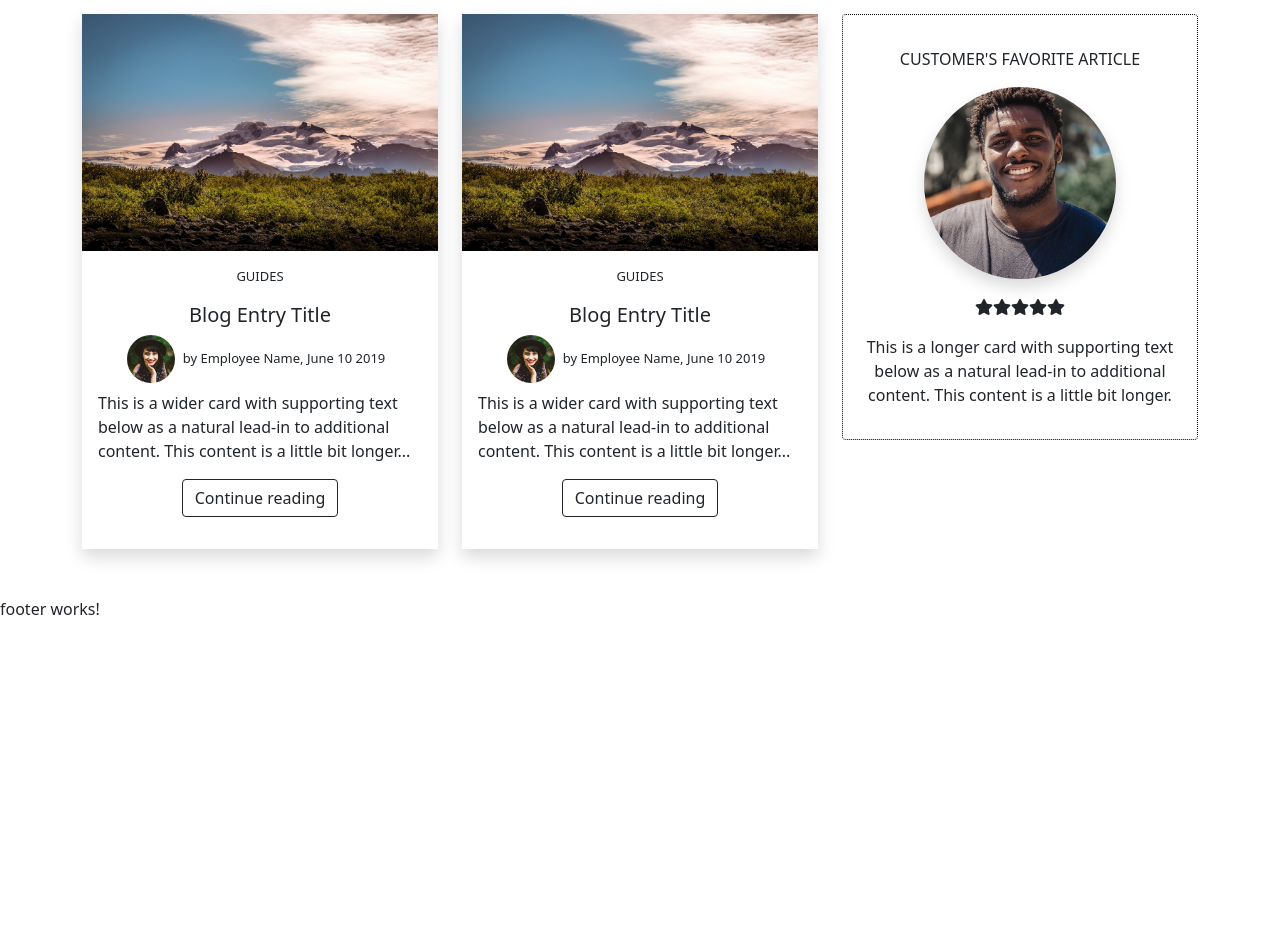
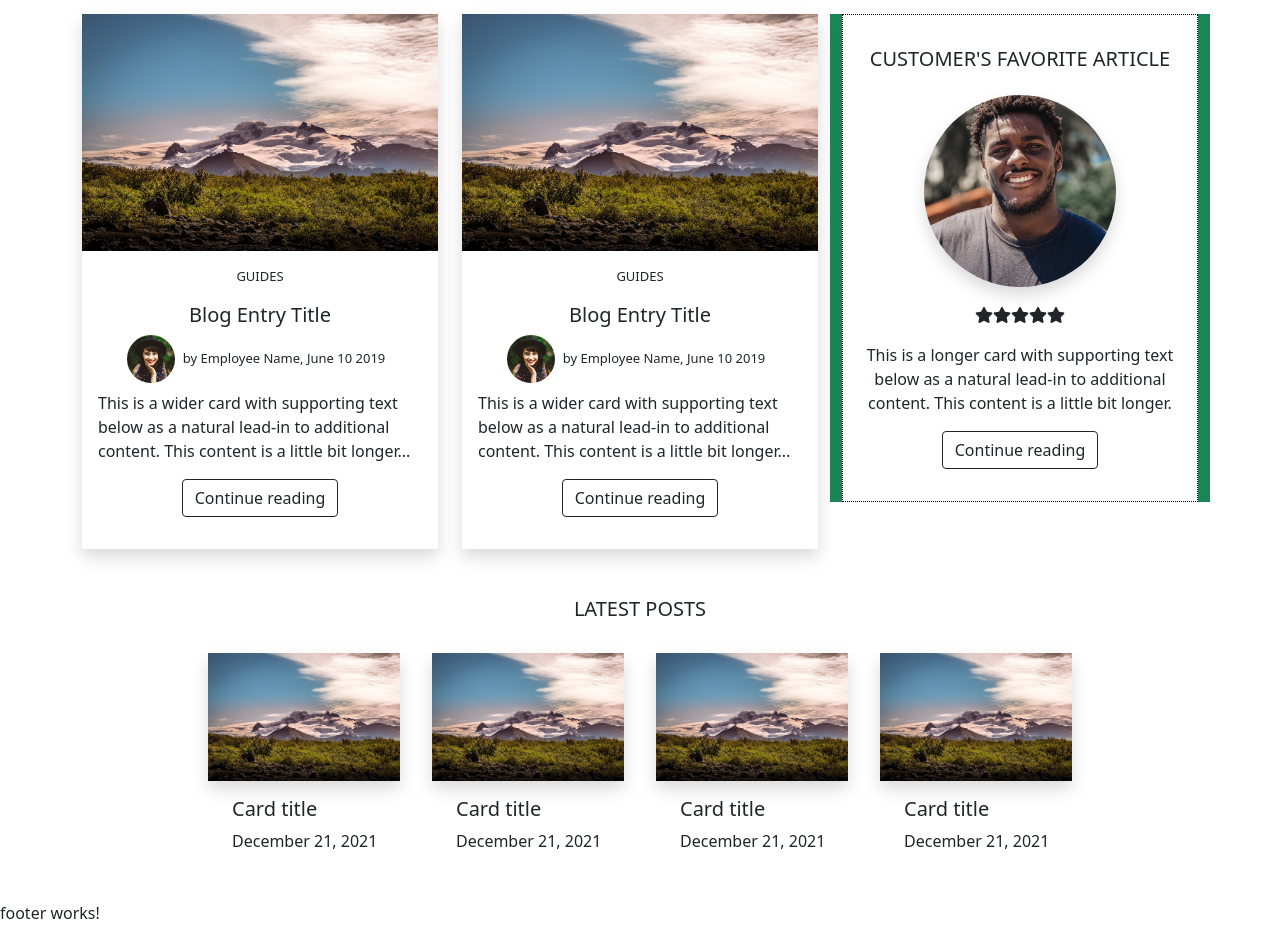
Before and after one commit to nat-oku/FE21-CR6-Natalia, an Angular app in the folder TravelAgency/: page /blog in a window 1280 px wide. Shown: the part 598-1539 px from the top of the page. Before the commit the page ends 1235 px from the top, so only its background shows below. Built offline with nearby package versions, Linux system fonts and the light colour scheme.

Commit message:
adapting layout

```diff
--- a/TravelAgency/src/app/blog/blog.component.html
+++ b/TravelAgency/src/app/blog/blog.component.html
@@ -1,9 +1,8 @@
 <!-- layout for the blog page -->
 
 <div class="container">
-  <div class="mt-3 mb-3 pt-3 pb-3">
-    <div class="row bg-primary">
-      <div class="col-sm-6 col-lg-8">
+  <div class="row">
+    <div class="col-sm-12 col-md-12 col-lg-8 mt-3 mb-3">
       <!-- main pic -->
       <div class="card bg-dark text-white removeBorder">
         <img src="assets/img/andreas-m-q-4953SkCqY-unsplash.jpg" class="card-img rounded-0" alt="...">
@@ -18,7 +17,7 @@
     <!-- sidebar -->
     <div class="col-sm-12 col-lg-4 d-flex justify-content-between">
       <div class="row">
-          <div class="col-sm-12">
+        <div class="col-sm-6 col-lg-12 mt-3">
           <div class="card bg-dark text-white removeBorder">
             <img src="assets/img/andreas-m-q-4953SkCqY-unsplash.jpg" class="card-img rounded-0" alt="...">
             <div class="card-img-overlay text-center d-flex flex-column justify-content-center">
@@ -27,7 +26,7 @@
           </div>
         </div>
 
-          <div class="col-sm-12 align-self-end">
+        <div class="col-sm-6 col-lg-12 align-self-end mt-3 mb-3">
           <div class="card bg-dark text-white removeBorder">
             <img src="assets/img/andreas-m-q-4953SkCqY-unsplash.jpg" class="card-img rounded-0" alt="...">
             <div class="card-img-overlay text-center d-flex flex-column justify-content-center">
@@ -40,8 +39,8 @@
   </div>
 
   <!-- two articles in a row -->
-    <div class="row mt-3 mb-3">
-      <div class="col-12 col-sm-4">
+  <div class="row ">
+    <div class="col-12 col-md-6 col-lg-4 mt-3 mb-3">
       <div class="card text-dark removeBorder rounded-0 shadow pb-3">
         <img src="assets/img/andreas-m-q-4953SkCqY-unsplash.jpg" class="card-img-top rounded-0" alt="...">
         <div class="card-body text-center">
@@ -56,7 +55,8 @@
         </div>
       </div>
     </div>
-      <div class="col-12 col-sm-4">
+
+    <div class="col-12 col-md-6 col-lg-4 mt-3 mb-3">
       <div class="card text-dark removeBorder rounded-0 shadow pb-3">
         <img src="assets/img/andreas-m-q-4953SkCqY-unsplash.jpg" class="card-img-top rounded-0" alt="...">
         <div class="card-body text-center">
@@ -73,69 +73,84 @@
     </div>
 
     <!-- sidebar -->
-      <div class="col-sm-12 col-lg-4">
+    <div class="col-sm-12 col-lg-4 mt-3 mb-3">
         <div class="row">
-            <div class="col-sm-12">
-              <div class="card text-dark removeBorder favArticleBorder pt-3 pb-3">
-                <p class="card-text text-center pt-3 fw-light text-uppercase">customer's favorite article</p>
+          <div class="col-sm-12 bg-success">
+            <div class="card text-dark removeBorder favArticleBorder pt-3 pb-3 rounded-0">
+              <h5 class="card-text text-center pt-3 pb-3 fw-light text-uppercase">customer's favorite article</h5>
               <img src="assets/img/employees/elizeu-dias-2EGNqazbAMk-unsplash.jpg" class="card-img-top rounded-circle shadow favArticleImg" alt="...">
               <div class="card-body text-center">
                 <p class="card-text"><i class="fas fa-star"></i><i class="fas fa-star"></i><i class="fas fa-star"></i><i class="fas fa-star"></i><i class="fas fa-star"></i></p>
                 <p class="card-text">This is a longer card with supporting text below as a natural lead-in to additional content. This content is a little bit longer.</p>
-                </div>
+                <button type="button" class="btn btn-outline-dark">Continue reading</button>
               </div>
             </div>
           </div>
         </div>
      </div>
 
+     <!-- latest articles overview --- bottom of the page -->
+    <div class="col-sm-12 col-lg-12 mt-3 mb-3">
+      <h5 class="card-text text-center pt-3 pb-2 fw-light text-uppercase"> latest posts </h5>
+      <div class="d-flex flex-column flex-lg-row justify-content-center">
+
+        <div class="d-flex flex-row justify-content-around">
+          <div class="card removeBorder p-lg-3">
+            <div class="col-sm-12">
+              <img src="assets/img/andreas-m-q-4953SkCqY-unsplash.jpg" class="shadow favArticleImg" alt="...">
+            </div>
+            <div class="col-sm-12 ps-2">
+              <div class="card-body">
+                <h5 class="card-title">Card title</h5>
+                <p class="card-text">December 21, 2021</p>
+              </div>
             </div>
           </div>
 
 
 
-
-<!--
-<div class="container mt-3 mb-3 pt-3 pb-3">
-  <div class="card-group row bg-warning">
-    <div class="col-1 col-md-8 bg-danger h-100">  main content
-      <div class="card bg-dark text-white removeBorder">
-        <img src="assets/img/andreas-m-q-4953SkCqY-unsplash.jpg" class="card-img rounded-0" alt="...">
-        <div class="card-img-overlay d-flex flex-column justify-content-center align-items-center text-center">
-          <div class="bg-dark p-4 w-75">
+          <div class="card removeBorder p-lg-3">
+            <div class="col-sm-12">
+              <img src="assets/img/andreas-m-q-4953SkCqY-unsplash.jpg" class="shadow favArticleImg" alt="...">
+            </div>
+            <div class="col-sm-12 ps-2">
+              <div class="card-body">
                 <h5 class="card-title">Card title</h5>
-            <p class="card-text">This is a wider card with supporting text below as a natural lead-in to additional content. This content is a little bit longer.</p>
+                <p class="card-text">December 21, 2021</p>
               </div>
             </div>
           </div>
-      <div class="card-group row ">
-        <div class="col-8 col-sm-6 bg-primary">
-          Level 2: .col-8 .col-sm-6
         </div>
-        <div class="col-4 col-sm-6 bg-secondary">
-          Level 2: .col-4 .col-sm-6
+        <div class="d-flex flex-row justify-content-around">
+          <div class="card removeBorder p-lg-3">
+            <div class="col-sm-12">
+              <img src="assets/img/andreas-m-q-4953SkCqY-unsplash.jpg" class="shadow favArticleImg" alt="...">
+            </div>
+            <div class="col-sm-12 ps-2">
+              <div class="card-body">
+                <h5 class="card-title">Card title</h5>
+                <p class="card-text">December 21, 2021</p>
               </div>
             </div>
           </div>
 
-    <div class="col-1 col-md-4 bg-success h-100"> sidebar
-        <div class="card bg-dark text-white mb-3 removeBorder">
-          <img src="assets/img/andreas-m-q-4953SkCqY-unsplash.jpg" class="card-img rounded-0" alt="...">
-          <div class="card-img-overlay d-flex flex-column justify-content-center align-items-center text-center">
-            <div class="bg-dark p-2 w-75">
+          <div class="card removeBorder p-lg-3">
+            <div class="col-sm-12">
+              <img src="assets/img/andreas-m-q-4953SkCqY-unsplash.jpg" class="shadow favArticleImg" alt="...">
+            </div>
+            <div class="col-sm-12 ps-2">
+              <div class="card-body">
                 <h5 class="card-title">Card title</h5>
-            </div>
-          </div>
-        </div>
-        <div class="card bg-dark text-white removeBorder">
-          <img src="assets/img/andreas-m-q-4953SkCqY-unsplash.jpg" class="card-img rounded-0" alt="...">
-          <div class="card-img-overlay d-flex flex-column justify-content-center align-items-center text-center">
-            <div class="bg-dark p-2 w-75">
-              <h5 class="card-title">Card title</h5>
+                <p class="card-text">December 21, 2021</p>
               </div>
             </div>
           </div>
         </div>
+
+
+
       </div>
     </div>
-</div> -->
+
+  </div>
+</div>
```
Lines whose indentation alone changed are shown as unchanged.
